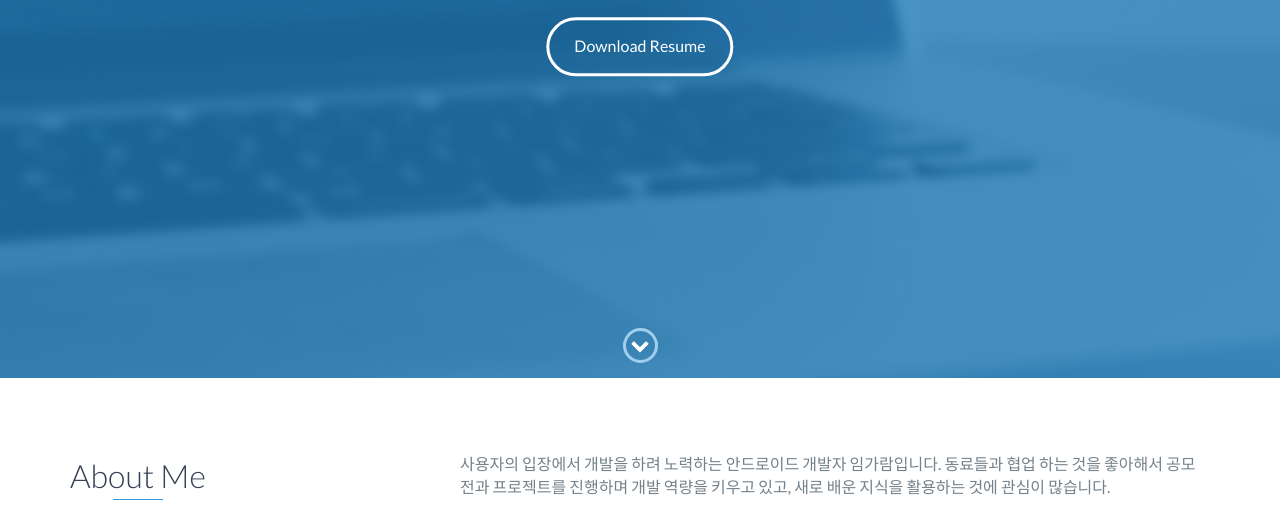
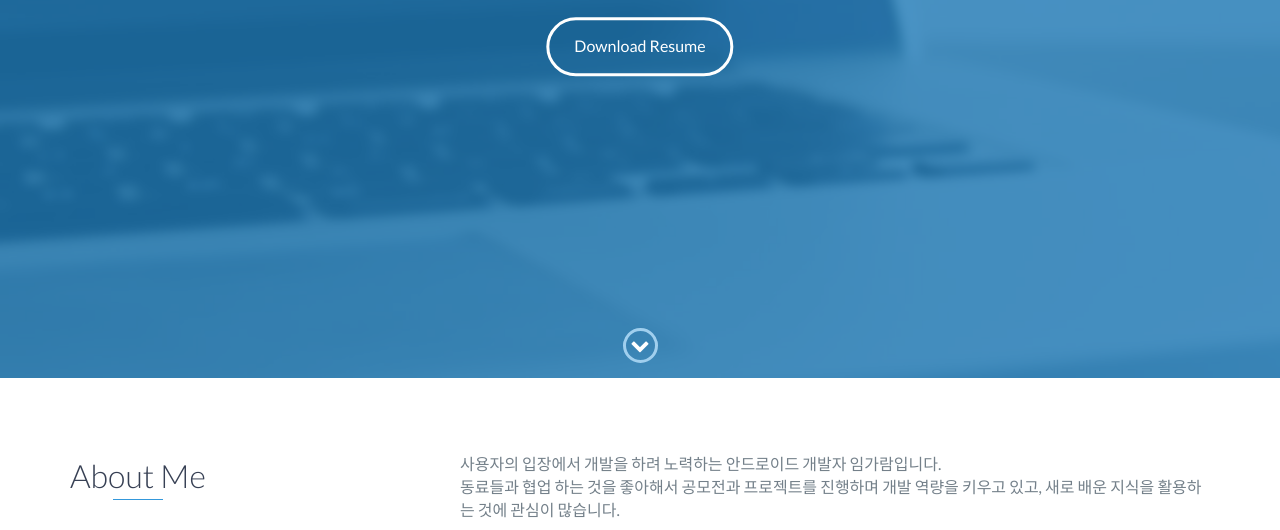
Before and after one commit to garam918/garam918.github.io, a website: page index.html in a window 1280 px wide. Shown: the part 422-952 px from the top of the page. Drawn offline with nearby package versions, Linux system fonts and the light colour scheme.

Commit message:
Update index.html

```diff
--- a/index.html
+++ b/index.html
@@ -70,7 +70,7 @@
                 </div>
                 <div class="col-md-8">
                     <p>
-                        사용자의 입장에서 개발을 하려 노력하는 안드로이드 개발자 임가람입니다. 동료들과 협업 하는 것을 좋아해서 공모전과 프로젝트를 진행하며 개발 역량을 키우고 있고, 새로 배운 지식을 활용하는 것에 관심이 많습니다.
+                        사용자의 입장에서 개발을 하려 노력하는 안드로이드 개발자 임가람입니다. <br> 동료들과 협업 하는 것을 좋아해서 공모전과 프로젝트를 진행하며 개발 역량을 키우고 있고, 새로 배운 지식을 활용하는 것에 관심이 많습니다.
                     </p>
                 </div>
             </div>
```
